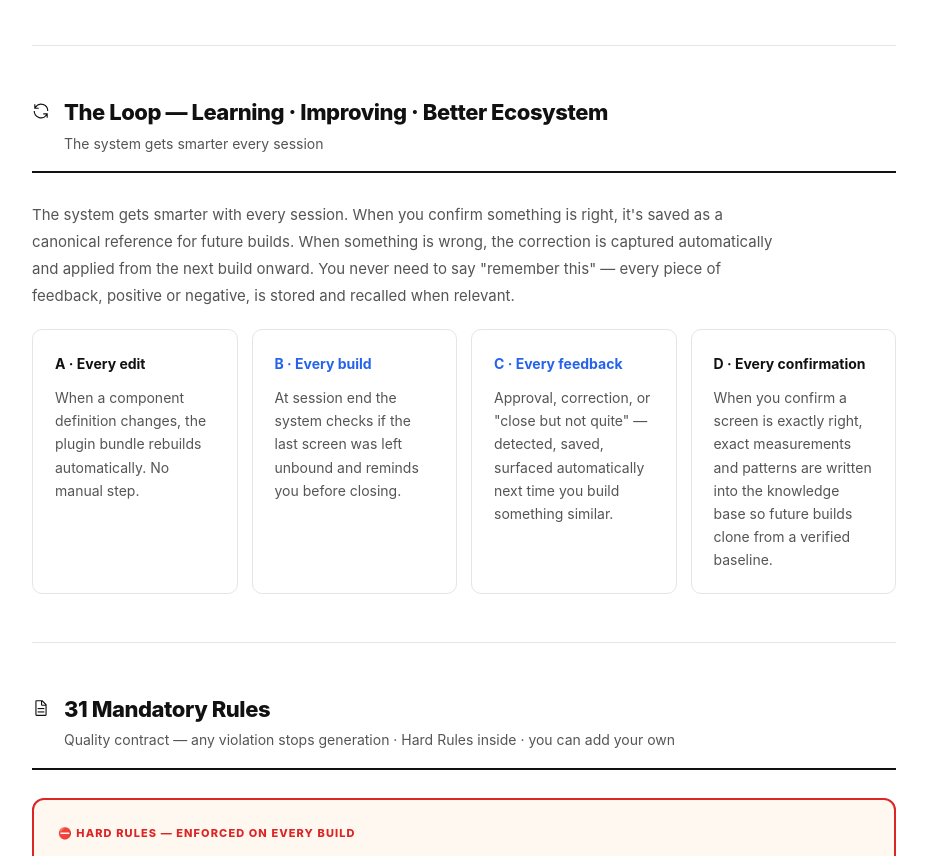
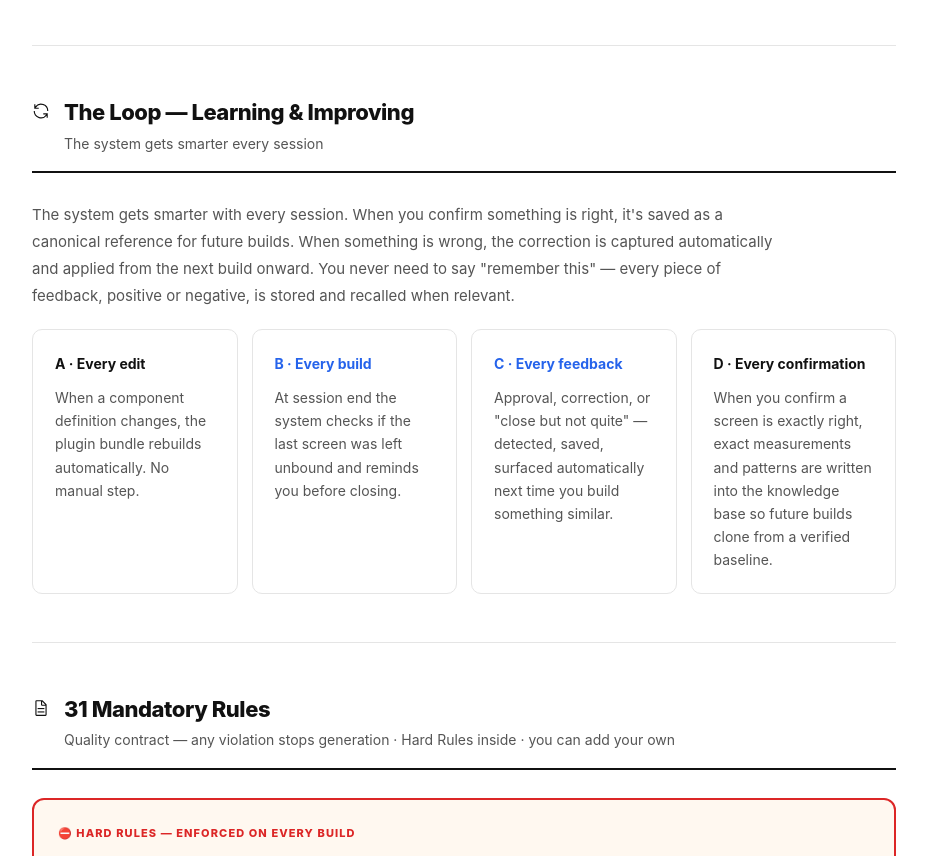
Before and after one commit to Venelinhr/Claude-To-Figma-SAP-Application_old, a plain HTML site: page SAP-Figma-Design-Agent-Workflow.html in a window 1280 px wide. Shown: the part 9430-10286 px from the top of the page, without its empty margins (176-1103 px from the left). Drawn offline with Linux system fonts and the light colour scheme.

Commit message:
Rename: The Loop — Learning & Improving

```diff
--- a/SAP-Figma-Design-Agent-Workflow.html
+++ b/SAP-Figma-Design-Agent-Workflow.html
@@ -795,7 +795,7 @@ inst.name = <span class="str">'Save [sapButton_Emphasized_Background] [typo:labe
   <div class="section-header">
     <div class="section-icon"><svg xmlns="http://www.w3.org/2000/svg" viewBox="0 0 32 32" width="18" height="18" fill="currentColor"><path d="M12,10H6.78A11,11,0,0,1,27,16h2A13,13,0,0,0,6,7.68V4H4v8h8Z"/><path d="M20,22h5.22A11,11,0,0,1,5,16H3a13,13,0,0,0,23,8.32V28h2V20H20Z"/></svg></div>
     <div>
-      <div class="section-title">The Loop — Learning · Improving · Better Ecosystem</div>
+      <div class="section-title">The Loop — Learning & Improving</div>
       <div class="section-sub">The system gets smarter every session</div>
     </div>
   </div>
```
Also changed, not shown: README.md.
